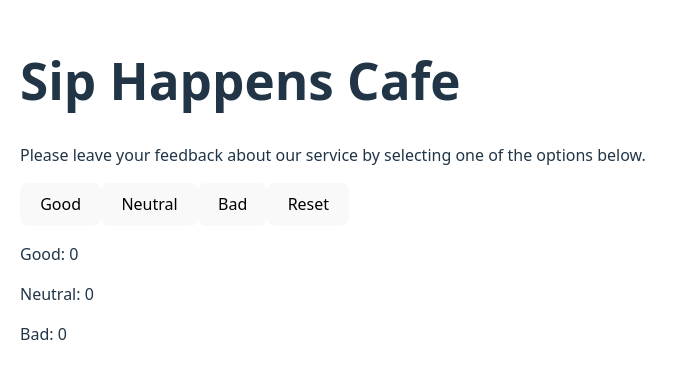
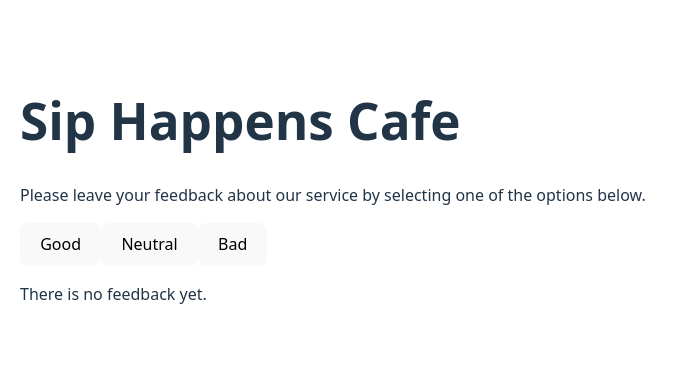
Before and after one commit to hanna-uler/goit-react-hw-02, a React (Vite) app: page / in a window 1280 px wide. Shown: the part 210-588 px from the top of the page, without its empty margins (0-688 px from the left). Built offline with nearby package versions, Linux system fonts and the light colour scheme.

Commit message:
add content, state and general func-ty, add conditional rendering of feedback and reset btn

```diff
--- a/src/components/App/App.jsx
+++ b/src/components/App/App.jsx
@@ -3,6 +3,7 @@ import { useState } from "react";
 import Description from "../Description/Description";
 import Feedback from "../Feedback/Feedback";
 import Options from "../Options/Options";
+import Notification from "../Notification/Notification";
 
 
 export default function App() {
@@ -11,23 +12,30 @@ export default function App() {
         neutral: 0,
         bad: 0
     })
-        const updateFeedbackGood = () => {
-        setValues(...values, values.good + 1);
+
+    const updateFeedback = feedbackType => {
+        if (feedbackType === "good") {
+            setValues({...values, good: values.good + 1});
+        } else if (feedbackType === "neutral") {
+            setValues({...values, neutral: values.neutral + 1});
+        } else if (feedbackType === "bad") {
+            setValues({...values, bad: values.bad + 1});
+        } else {
+            setValues({
+        good: 0,
+        neutral: 0,
+        bad: 0
+    });
         }
-        const updateFeedbackNeutral = () => {
-        setValues(...values, values.neutral + 1);
-        }
-        const updateFeedbackBad = () => {
-        setValues(...values, values.bad + 1);
     }
-    // const updateFeedback = feedbackType => {
-    //     setValues(...values, values.feedbackType + 1);
-    // }
+
+    const totalFeedback = values.good + values.neutral + values.bad;
+
     return (
         <div className={css.container}>
             <Description />
-            <Options />
-            <Feedback feedbacks={values}/>
+            <Options onUpdate={updateFeedback} feedbacksPresent={totalFeedback}/>
+            {totalFeedback > 0 ? <Feedback feedbacks={values}/> : <Notification/>}
         </div>
     )
 
--- a/src/components/Options/Options.jsx
+++ b/src/components/Options/Options.jsx
@@ -1,12 +1,15 @@
 import css from "./Options.module.css";
 
-export default function Options({}) {
+export default function Options({ onUpdate, feedbacksPresent }) {
+
     return (
         <div>
-            <button>Good</button>
-            <button>Neutral</button>
-            <button>Bad</button>
-            <button>Reset</button>
+            <button onClick={() =>
+                {onUpdate("good")}
+    }>Good</button>
+            <button onClick={() => onUpdate("neutral")}>Neutral</button>
+            <button onClick={() => onUpdate("bad")}>Bad</button>
+            {feedbacksPresent > 0 && <button onClick={onUpdate}>Reset</button>}
         </div>
     )
 }
```
